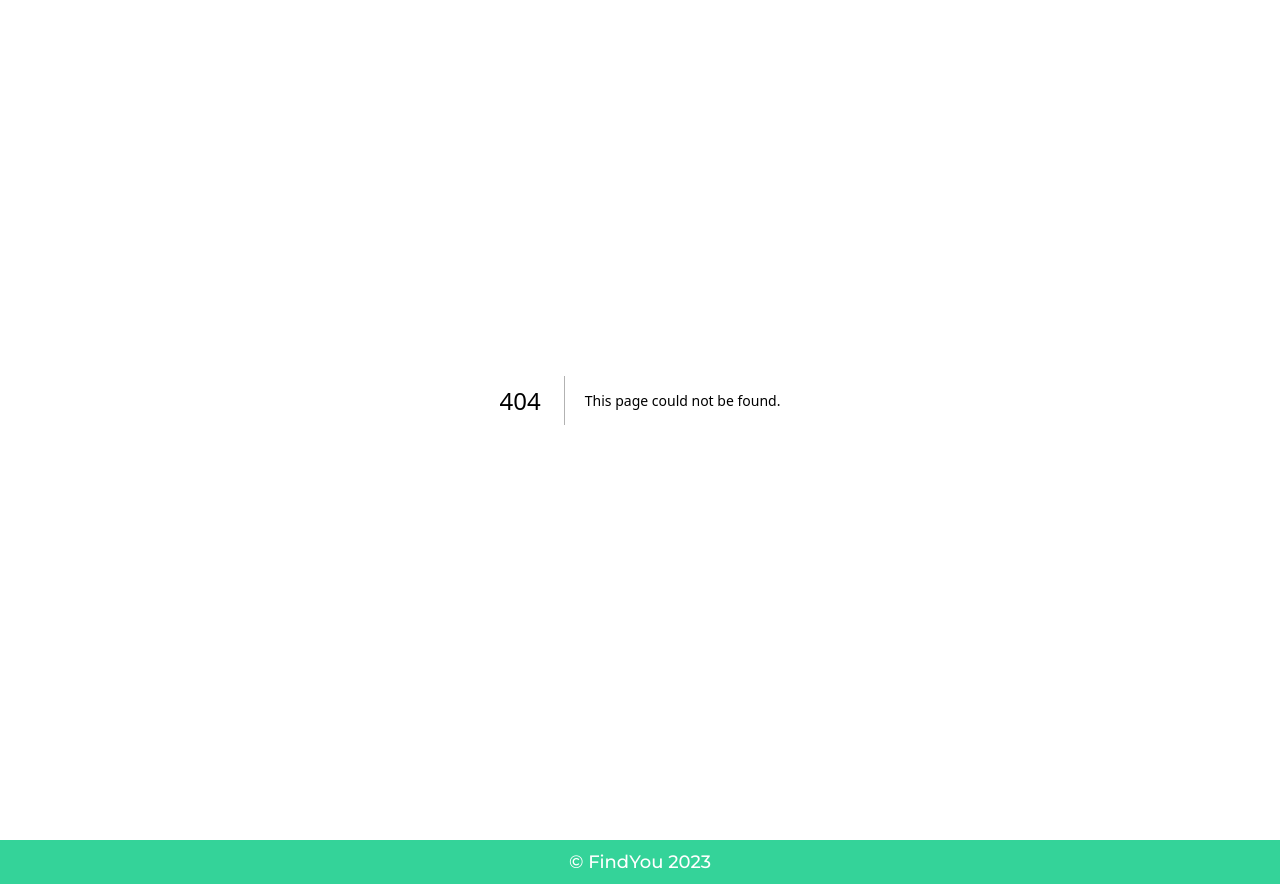
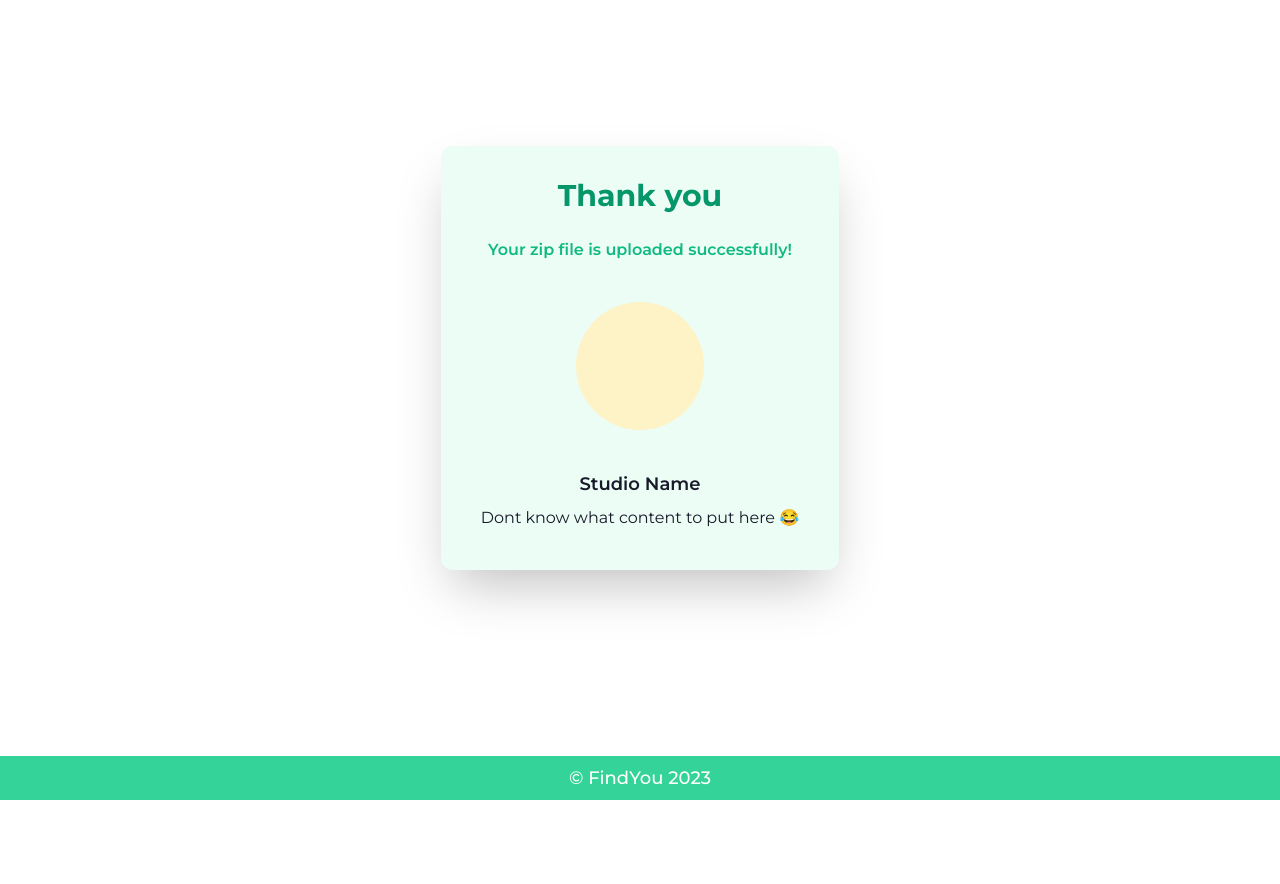
Before and after one commit to princesanjivy/snapsort, a Next.js app: page /admin/success in a window 1280 px wide. Before the commit this address had no page. After the commit the page ends 800 px from the top, so only its background shows below. Built offline with nearby package versions, Linux system fonts and the light colour scheme.

Commit message:
added bulk zip upload api

```diff
--- /dev/null
+++ b/app/admin/success/page.tsx
@@ -0,0 +1,26 @@
+const Success = () => {
+  return (
+    <>
+      {/* Body area ends */}
+      <div className="flex flex-grow justify-center items-center">
+        <div className="flex flex-col justify-center items-center text-center bg-emerald-50 p-8 m-10 h-min rounded-xl shadow-2xl">
+          <span className="text-3xl text-emerald-600 font-bold">Thank you</span>
+          <br />
+          <span className="text-emerald-500 font-semibold">
+            Your zip file is uploaded successfully!
+          </span>
+          {/* studio image will come here */}
+          <div className="my-10 w-32 h-32 bg-amber-100 rounded-full"></div>
+          <h1 className="text-lg font-semibold">Studio Name</h1>
+          {/* subscribe part */}
+          <div className="m-2 text-md text-center">
+            Dont know what content to put here 😂
+          </div>
+        </div>
+      </div>
+      {/* Body area ends */}
+    </>
+  );
+};
+
+export default Success;
--- a/app/admin/upload/page.tsx
+++ b/app/admin/upload/page.tsx
@@ -70,7 +70,48 @@ const Upload = () => {
     setCanUpload(true);
   };
 
-  const handleUpload = async () => {};
+  const handleUpload = async () => {
+    setIsLoading(true);
+
+    const url =
+      "https://rvgh8m72t1.execute-api.ap-south-1.amazonaws.com/v1/bulk_upload";
+
+    const payload = JSON.stringify({
+      zip_name: `${eventName}.zip`,
+    });
+
+    console.log(payload);
+
+    const headersList = {
+      Accept: "*/*",
+      "Content-Type": "image/jpg",
+    };
+
+    const response = await fetch(url, {
+      method: "POST",
+      headers: headersList,
+      body: payload,
+    });
+
+    if (response.ok && response.status === 200) {
+      const data = await response.json();
+      console.log(data.body);
+
+      const preSignedUrl = data.body;
+      const response1 = await fetch(preSignedUrl, {
+        method: "PUT",
+        body: selectedZip,
+      });
+      if (response1.ok && response1.status === 200) {
+        console.log(response1);
+        // const uploadedData = await response1.json();
+        // console.log(uploadedData);
+        router.replace("/admin/success")
+      }
+
+      setIsLoading(false);
+    }
+  };
 
   return (
     <>
@@ -116,10 +157,9 @@ const Upload = () => {
               </div>
             </div>
 
-            {/* {isLoading ? (
+            {isLoading ? (
               <span className="mt-4 loading loading-dots loading-lg bg-emerald-400"></span>
-              ) : ( */}
-
+            ) : (
               <button
                 type="button"
                 className="mt-4 btn rounded-lg text-white bg-emerald-400"
@@ -128,7 +168,7 @@ const Upload = () => {
               >
                 Save
               </button>
-            {/* // )} */}
+            )}
           </div>
         )}
       </div>
```
Lines whose indentation alone changed are shown as unchanged.
